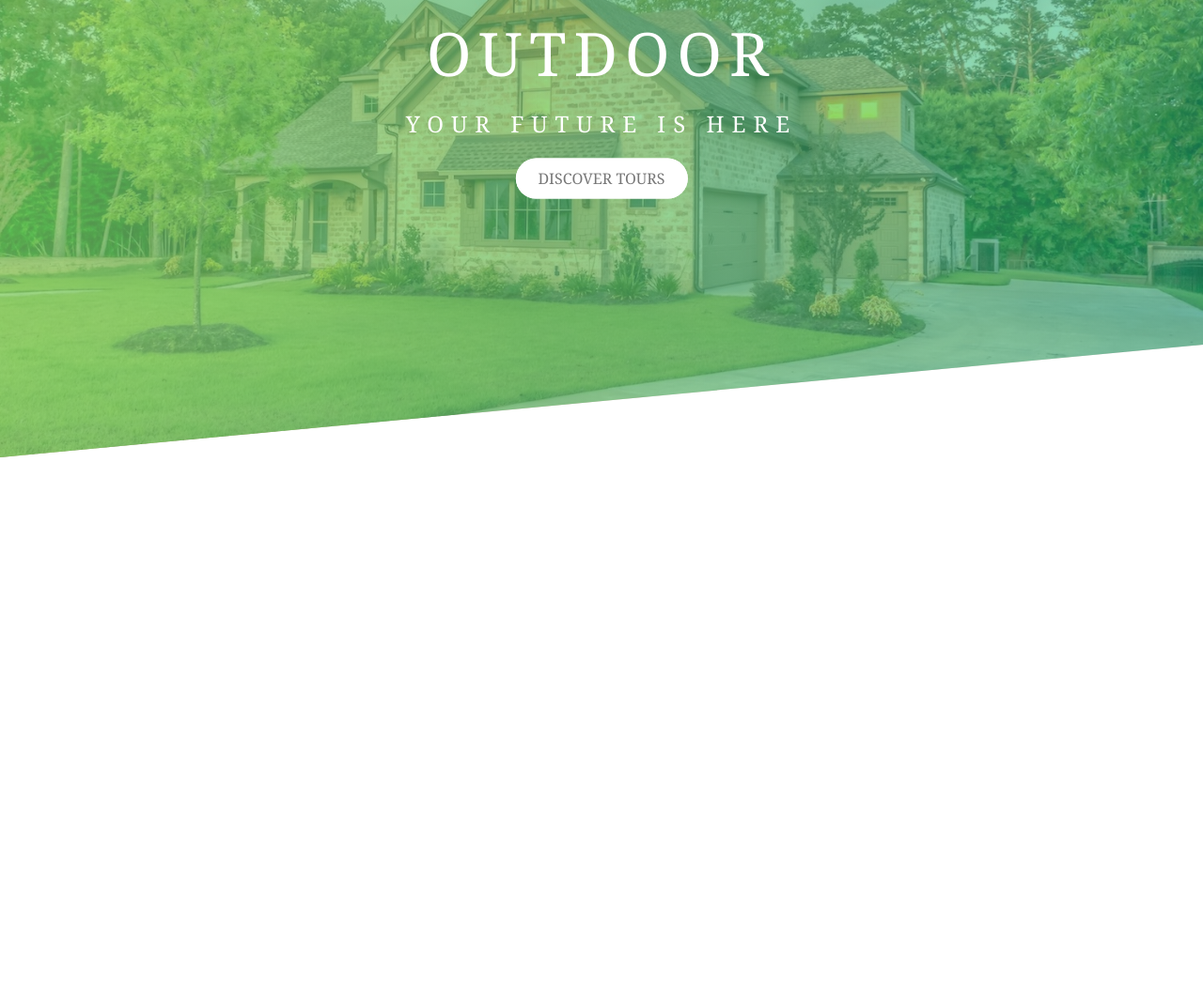
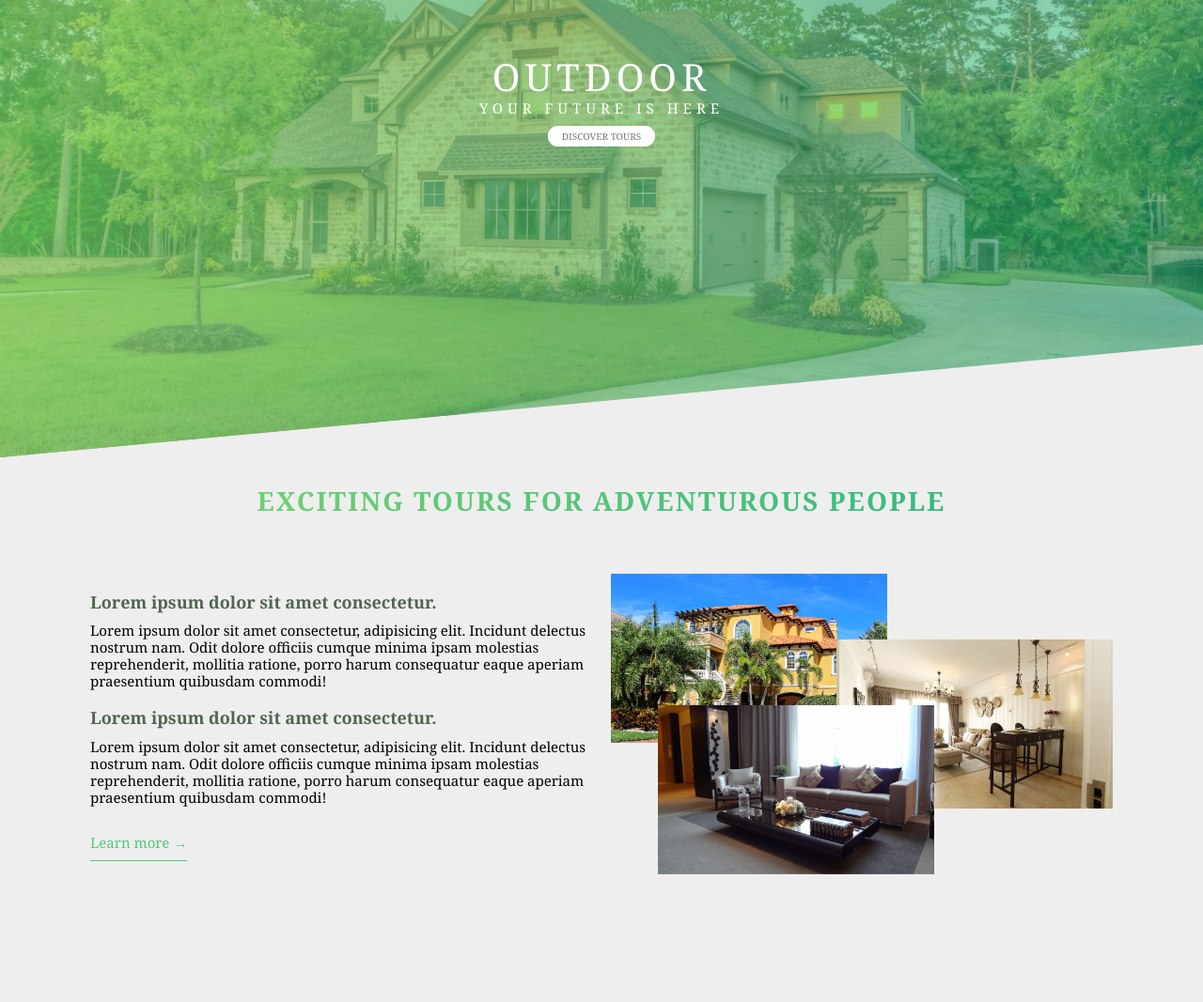
Before and after one commit to jakariya0dev/natours, a website: page index.html in a window 1280 px wide. Shown: the part 273-1340 px from the top of the page at 94% size. Before the commit the page ends 800 px from the top, so only its background shows below. Drawn offline with Linux system fonts and the light colour scheme.

Commit message:
about section complete

```diff
--- a/assets/css/style.css
+++ b/assets/css/style.css
@@ -2,6 +2,9 @@
     --Light-green: #7ed56f;
     --Medium-green: #55c57a;
     --Dark-green: #28b485;
+    --light-bg: #eee;
+
+    --dark-txt: #526452;
 }
 
 *,
@@ -16,9 +19,24 @@
 html,
 body {
     font-family: Georgia, 'Times New Roman', Times, serif;
-    font-size: 16px;
-    line-height: 1.7;
+    font-size: 10px;
+    line-height: 1.2;
     font-weight: 400;
+}
+
+p {
+    font-size: 1.5rem;
+    margin: 1rem 0 2rem 0;
+}
+
+h4 {
+    font-size: 1.8rem;
+    color: var(--dark-txt);
+}
+
+.container {
+    width: 85%;
+    margin: 0 auto;
 }
 
 .header {
@@ -29,6 +47,41 @@ body {
     clip-path: polygon(0 0, 100% 0, 100% 80vh, 0 100%);
     position: relative;
 
+}
+
+.section-title {
+    text-transform: uppercase;
+    letter-spacing: 2px;
+    background-image: linear-gradient(to left, var(--Dark-green), var(--Light-green));
+    display: inline-block;
+    text-align: center;
+    width: 100%;
+    background-clip: text;
+    color: transparent;
+    font-size: 2.8rem;
+    font-weight: 700;
+    margin-bottom: 8rem;
+    transition: all 300ms;
+}
+
+.section-title:hover{
+    transform: skew(15deg, 1deg);
+}
+
+.btn-secondary {
+    font-size: 1.5rem;
+    color: var(--Medium-green);
+    text-decoration: none;
+    border-bottom: 1px solid var(--Medium-green);
+    display: inline-block;
+    padding: 1rem 0;
+    transition: all 0.3s;
+    backface-visibility: hidden;
+
+    &:hover {
+        font-size: 1.6rem;
+        border-bottom: 2px solid var(--Medium-green);
+    }
 }
 
 .header-logo-box {
@@ -159,3 +212,75 @@ body {
         opacity: 1;
     }
 }
+
+/* About Start */
+
+#about {
+    background-color: var(--light-bg);
+    margin-top: -15vh;
+    padding: 15rem 0;
+}
+
+.about-content {
+    display: flex;
+    gap: 2rem;
+
+}
+
+.about-text {
+    width: 50%;
+
+}
+
+.about-img {
+    width: 50%;
+
+    img {
+        width: 55%;
+        height: 180px;
+    }
+}
+
+.about-img {
+    position: relative;
+
+    img {
+        position: absolute;
+        transition: all 300ms;
+        backface-visibility: hidden;
+
+        &:first-child {
+            top: -2rem;
+            left: 0;
+        }
+
+        &:nth-child(2) {
+            top: 5rem;
+            left: 24rem;
+        }
+
+        &:last-child {
+            top: 12rem;
+            left: 5rem;
+        }
+
+        &:hover {
+            z-index: 99;
+            padding: 1rem;
+            transform: scale(1.2);
+            border: .5rem solid var(--dark-txt);
+
+        }
+
+
+    }
+
+
+}
+
+.about-img:hover img:not(:hover) {
+    transform: scale(.8);
+    opacity: .8;
+
+}
+/* About End */
--- a/index.html
+++ b/index.html
@@ -26,7 +26,44 @@
         </section>
     </header>
 
-    <main></main>
+    <main>
+        <section id="about">
+            <div class="container">
+                <h3 class="section-title">
+                    Exciting tours for adventurous people
+                </h3>
+
+                <div class="about-content">
+                    <div class="about-text">
+                        <h4>Lorem ipsum dolor sit amet consectetur.</h4>
+                        <p>
+                            Lorem ipsum dolor sit amet consectetur, adipisicing elit. Incidunt delectus nostrum nam. Odit
+                            dolore officiis cumque minima ipsam molestias reprehenderit, mollitia ratione, porro harum
+                            consequatur eaque aperiam praesentium quibusdam commodi!
+                        </p>
+
+                        <h4>Lorem ipsum dolor sit amet consectetur.</h4>
+                        <p>
+                            Lorem ipsum dolor sit amet consectetur, adipisicing elit. Incidunt delectus nostrum nam. Odit
+                            dolore officiis cumque
+                            minima ipsam molestias reprehenderit, mollitia ratione, porro harum consequatur eaque aperiam
+                            praesentium quibusdam
+                            commodi!
+                        </p>
+
+                        <a href="#" class="btn-secondary">Learn more &rarr;</a>
+                    </div>
+
+                    <div class="about-img">
+                        <img src="./assets/img/gal-10.jpeg" alt="">
+                        <img src="./assets/img/gal-11.jpeg" alt="">
+                        <img src="./assets/img/gal-12.jpeg" alt="">
+                    </div>
+                </div>
+            </div>
+        </section>
+    </main>
+
     <footer></footer>
 </body>
 
--- /dev/null
+++ b/sass/abstracts/_variables.scss
@@ -0,0 +1,5 @@
+:root {
+    --Light-green: #7ed56f;
+    --Medium-green: #55c57a;
+    --Dark-green: #28b485;
+}
--- /dev/null
+++ b/sass/base/_base.scss
@@ -0,0 +1,16 @@
+*,
+*::after,
+*::before {
+    margin: 0;
+    padding: 0;
+    outline: 0;
+    box-sizing: border-box;
+}
+
+html,
+body {
+    font-family: Georgia, 'Times New Roman', Times, serif;
+    font-size: 16px;
+    line-height: 1.7;
+    font-weight: 400;
+}
--- /dev/null
+++ b/sass/components/_buttons.scss
@@ -0,0 +1,49 @@
+.btn-white:link,
+.btn-white:visited {
+    display: inline-block;
+    background-color: #fff;
+    color: #777;
+    padding: 0.5rem 1.5rem;
+    text-decoration: none;
+    transition: all .3s;
+}
+
+.btn-discover {
+    border-radius: 100px;
+    text-transform: uppercase;
+    position: relative;
+}
+
+.btn-discover:hover {
+    transform: translateY(-3px);
+    box-shadow: 0 .5rem 2rem 0.15rem rgba(0, 0, 0, 0.5);
+}
+
+.btn-discover:active {
+    transform: translateY(-1px);
+    box-shadow: 0 0.25rem 1rem 0.1rem rgba(0, 0, 0, 0.5);
+}
+
+.btn-discover::after {
+    content: "";
+    display: inline-block;
+    height: 100%;
+    width: 100%;
+    background-color: white;
+    position: absolute;
+    left: 0;
+    top: 0;
+    z-index: -1;
+    border-radius: 6rem;
+    transition: all 0.1s;
+}
+
+.btn-discover:hover:after {
+    transform: scaleX(1.4) scaleY(1.2);
+    opacity: 0;
+}
+
+.btn-animated {
+    animation: toBottom 1s ease-in 300ms;
+    animation-fill-mode: backwards;
+}
--- /dev/null
+++ b/sass/layouts/_header.scss
@@ -0,0 +1,52 @@
+.header {
+    height: 95vh;
+    background-image: linear-gradient(to right, #7ed56fb2, #28b4858e), url(./../img/hero.jpeg);
+    background-position: top;
+    background-size: cover;
+    clip-path: polygon(0 0, 100% 0, 100% 80vh, 0 100%);
+    position: relative;
+
+}
+
+.header-logo-box {
+    position: absolute;
+    left: 2rem;
+    top: 2rem;
+}
+
+.header-logo-box .logo {
+    height: 2rem;
+}
+
+.header-text-box {
+    position: absolute;
+    left: 50%;
+    top: 50%;
+    transform: translate(-50%, -50%);
+    text-align: center;
+}
+
+.heading .heading-title {
+    display: block;
+    text-transform: uppercase;
+    color: white;
+    letter-spacing: 0.5rem;
+    font-size: 4rem;
+    font-weight: 400;
+    animation-name: moveToRight;
+    animation-duration: 1s;
+    backface-visibility: hidden;
+}
+
+.heading .heading-subtitle {
+    display: block;
+    text-transform: uppercase;
+    color: white;
+    letter-spacing: .5rem;
+    font-size: 1.5rem;
+    font-weight: 500;
+    margin-bottom: 1rem;
+    animation-name: moveToLeft;
+    animation-duration: 1s;
+    backface-visibility: hidden;
+}
```
Also changed, not shown: sass/base/_animations.scss (added, +36 -0 lines), sass/main.scss (added, +14 -0 lines), assets/css/image.png (added), sass/abstracts/_functions.scss (added), sass/abstracts/_mixins.scss (added), sass/base/_typography.scss (added), sass/base/_utilities.scss (added), sass/pages/_home.scss (added).
